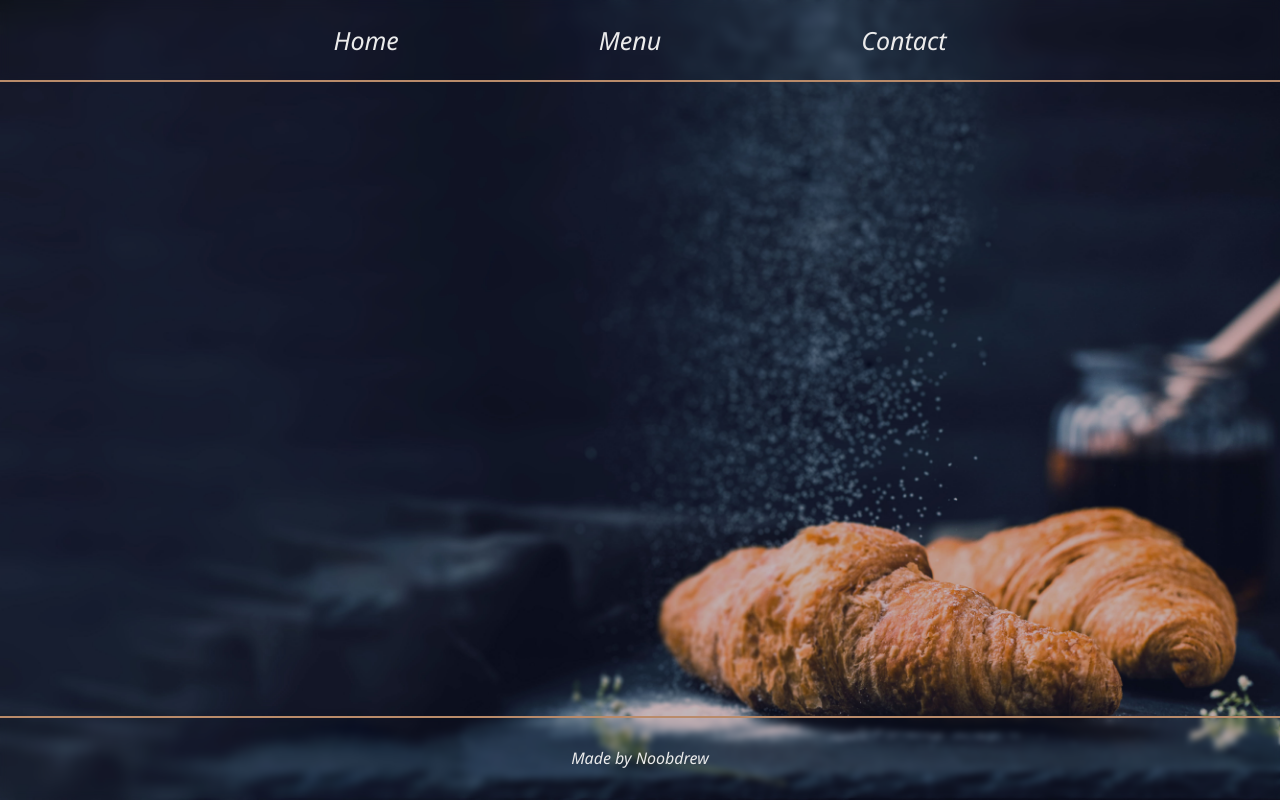
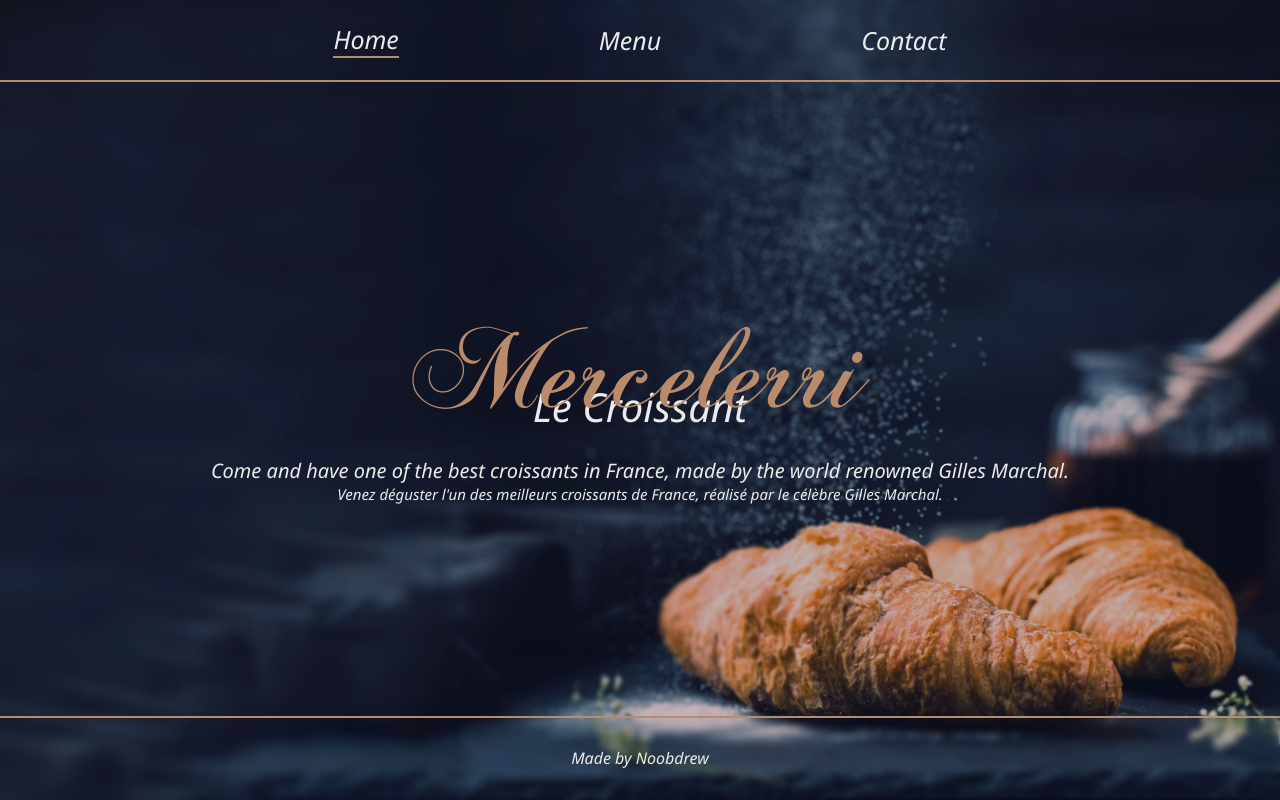
Before and after one commit to Noobdrew/restaurant-page, a website built with webpack: page dist/index.html in a window 1280 px wide. Built offline with nearby package versions, Linux system fonts and the light colour scheme.

Commit message:
homepage done

```diff
--- a/src/home.js
+++ b/src/home.js
@@ -1,4 +1,31 @@
-export default function createHome(){
-const title = document.createElement('div')
-title.classList.add('title')
+export default function createHome() {
+
+    const homeElement = document.createElement('div')
+    homeElement.classList.add('home-page')
+
+    const title = document.createElement('div')
+    title.classList.add('title')
+    title.innerText = 'Mercelerri'
+    homeElement.appendChild(title)
+
+    const subTitle = document.createElement('div')
+    subTitle.classList.add('sub-title')
+    subTitle.innerText = 'Le Croissant'
+    title.appendChild(subTitle)
+
+    const titleDisc = document.createElement('div')
+    titleDisc.classList.add('title-description')
+    titleDisc.innerText = 'Come and have one of the best croissants in France, made by the world renowned Gilles Marchal.'
+    homeElement.appendChild(titleDisc)
+
+    const smallDisc = document.createElement('small')
+    smallDisc.innerText = " Venez déguster l'un des meilleurs croissants de France, réalisé par le célèbre Gilles Marchal."
+    titleDisc.appendChild(smallDisc)
+
+    const content = document.querySelector('.content')
+    content.appendChild(homeElement)
+
+    const homePage = content.appendChild(homeElement)
+
+    return homePage
 }
--- a/src/index.js
+++ b/src/index.js
@@ -1,2 +1,44 @@
 //only for event listeners and calling modules
-console.log('yo')
+
+import createHome from './home'
+
+const homeButton = document.querySelector('.home')
+const menuButton = document.querySelector('.menu')
+const contactButton = document.querySelector('.contact')
+const content = document.querySelector('.content')
+
+createHome()
+
+
+homeButton.addEventListener('click', addActive)
+menuButton.addEventListener('click', addActive)
+contactButton.addEventListener('click', addActive)
+
+
+
+function addActive(e) {
+
+    if (e.target.classList.contains('active')) {
+        return
+    } else {
+        homeButton.classList.remove('active')
+        menuButton.classList.remove('active')
+        contactButton.classList.remove('active')
+        e.target.classList.add('active')
+        console.log(e.target)
+
+        if (homeButton.classList.contains('active')) {
+            content.innerHTML=''
+            console.log('create home')
+            createHome()
+        }
+        if (menuButton.classList.contains('active')) {
+            content.innerHTML=''
+            console.log('create menu')
+        }
+        if (contactButton.classList.contains('active')) {
+            content.innerHTML=''
+            console.log('create contacts')
+        }
+    }
+}
```
Also changed, not shown: dist/Chopinscript-gxXE.ttf (added), dist/index.bundle.js, dist/index.html, dist/style.css.
